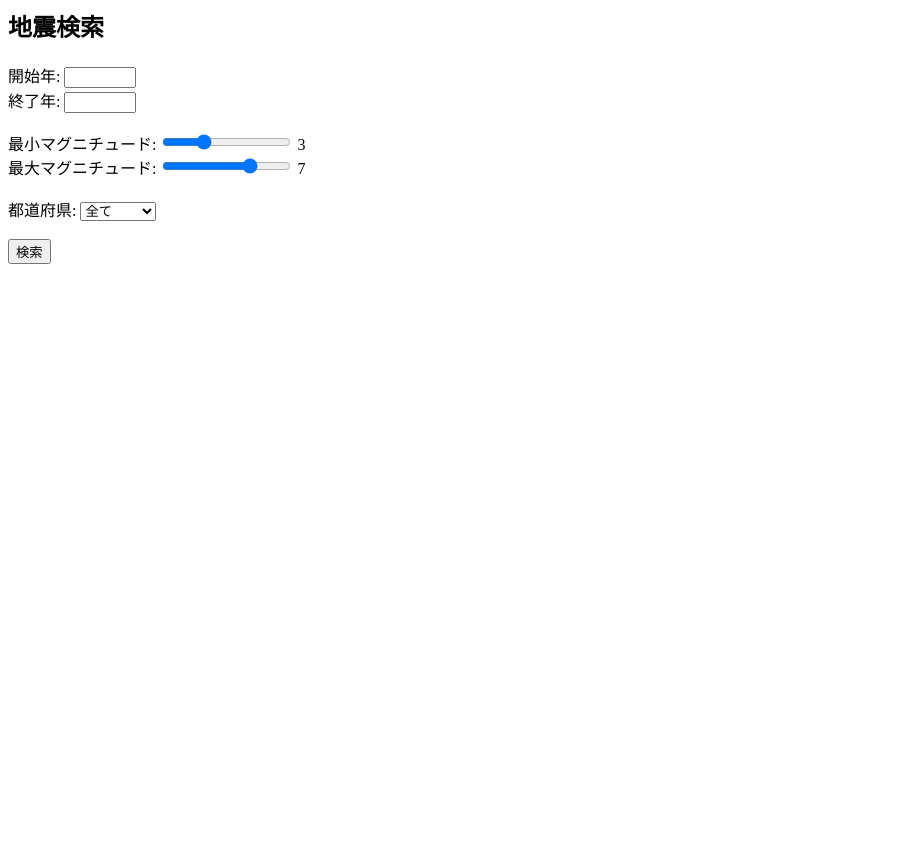
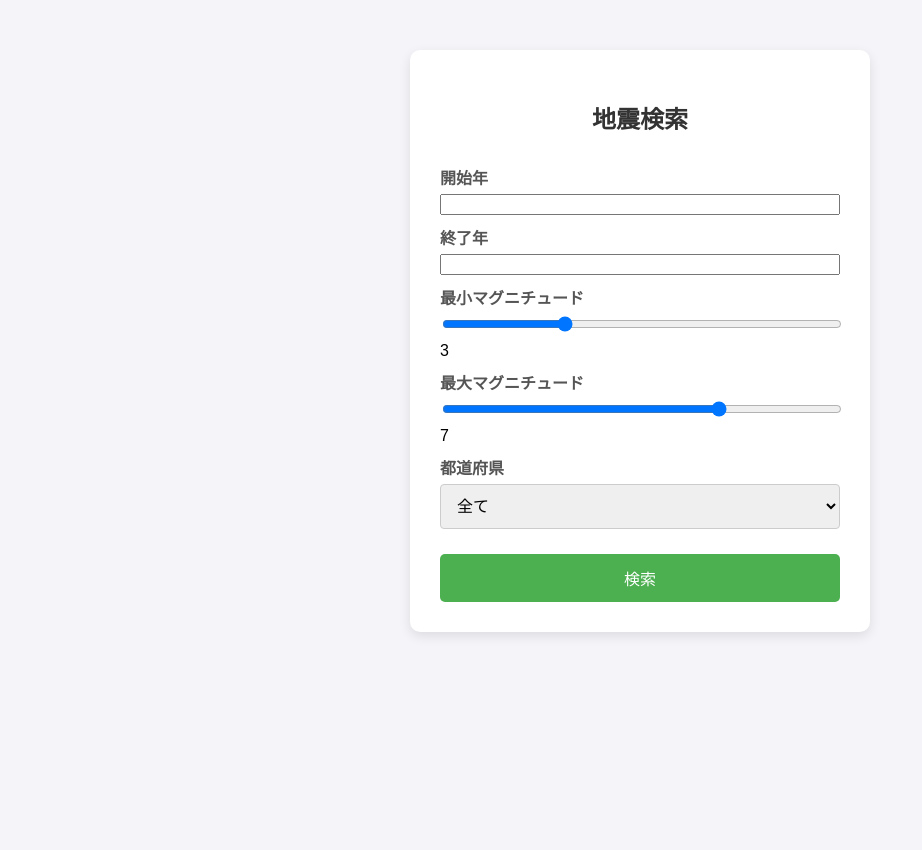
Before and after one commit to TechCat-Hello/quake_viz, a Django app: page /search/ in a window 1280 px wide. Shown: the whole page, without its empty margins (0-922 px from the left). Before the commit the page ends 264 px from the top, so only its background shows below. Run offline with Django 4.2, Linux system fonts and the light colour scheme; some libraries are stand-ins or nearby versions.

Commit message:
Update search page

```diff
--- a/quake/templates/quake/earthquake_search.html
+++ b/quake/templates/quake/earthquake_search.html
@@ -1,19 +1,158 @@
+{% load widget_tweaks %}
+
+<!DOCTYPE html>
+<html>
+<head>
+<title>地震検索</title>
+<style>
+body {
+  font-family: Arial, sans-serif;
+  background-color: #f4f4f9;
+  margin: 0;
+  padding: 0;
+  height: 100vh;
+  display: flex;
+  justify-content: center;
+  align-items: flex-start;
+  padding-top: 50px;
+}
+
+.container {
+  background-color: #fff;
+  padding: 30px;
+  border-radius: 10px;
+  box-shadow: 0 4px 12px rgba(0, 0, 0, 0.1);
+  width: 400px;
+}
+
+h2, h3 {
+  text-align: center;
+  color: #333;
+}
+
+form {
+  display: flex;
+  flex-direction: column;
+}
+
+label {
+  margin-top: 10px;
+  margin-bottom: 5px;
+  font-weight: bold;
+  color: #555;
+}
+
+/* 通常のセレクトボックス */
+select {
+  width: 100%;
+  padding: 12px;
+  margin-bottom: 10px;
+  border: 1px solid #ccc;
+  border-radius: 4px;
+  font-size: 16px;
+  box-sizing: border-box;
+}
+
+/* 開始年・終了年だけ特別に大きくする */
+select[name="start_year"], select[name="end_year"] {
+  font-size: 32px;
+  padding-top: 48px;  /* 上のパディングを増やす */
+  padding-bottom: 48px; /* 下のパディングを増やす */
+  height: 176px; /* 高さを2倍に設定 */
+  appearance: none;
+  -webkit-appearance: none;
+  -moz-appearance: none;
+  background-position: right 12px center;
+  background-repeat: no-repeat;
+}
+
+input[type="text"] {
+  width: 100%;
+  padding: 12px;
+  margin-bottom: 10px;
+  border: 1px solid #ccc;
+  border-radius: 4px;
+  font-size: 16px;
+  box-sizing: border-box;
+}
+
+input[type="range"] {
+  width: 100%;
+  margin-bottom: 10px;
+}
+
+button {
+  margin-top: 15px;
+  padding: 12px;
+  background-color: #4CAF50;
+  color: white;
+  border: none;
+  border-radius: 5px;
+  cursor: pointer;
+  font-size: 16px;
+}
+
+button:hover {
+  background-color: #45a049;
+}
+
+ul {
+  list-style: none;
+  padding: 0;
+}
+
+li {
+  background-color: #eef;
+  margin-bottom: 10px;
+  padding: 10px;
+  border-radius: 5px;
+}
+
+p {
+  text-align: center;
+  color: #777;
+}
+</style>
+</head>
+<body>
+
+<div class="container">
   <h2>地震検索</h2>
 
   <form method="get">
-  {{ form.start_year.label }}: {{ form.start_year }}<br>
-  {{ form.end_year.label }}: {{ form.end_year }}<br><br>
+    <label>{{ form.start_year.label }}</label>
+    {{ form.start_year|add_class:"custom-select" }}  <!-- widget_tweaks を使用してクラス追加 -->
 
-  {{ form.min_magnitude.label }}: {{ form.min_magnitude }}
-  <span id="min_mag_val">{{ form.min_magnitude.value }}</span><br>
+    <label>{{ form.end_year.label }}</label>
+    {{ form.end_year|add_class:"custom-select" }}  <!-- widget_tweaks を使用してクラス追加 -->
 
-  {{ form.max_magnitude.label }}: {{ form.max_magnitude }}
-  <span id="max_mag_val">{{ form.max_magnitude.value }}</span><br><br>
+    <label>{{ form.min_magnitude.label }}</label>
+    {{ form.min_magnitude }}
+    <span id="min_mag_val">{{ form.min_magnitude.value }}</span>
 
-  {{ form.prefecture.label }}: {{ form.prefecture }}<br><br>
+    <label>{{ form.max_magnitude.label }}</label>
+    {{ form.max_magnitude }}
+    <span id="max_mag_val">{{ form.max_magnitude.value }}</span>
+
+    <label>{{ form.prefecture.label }}</label>
+    {{ form.prefecture }}
 
     <button type="submit">検索</button>
   </form>
+
+  {% if results %}
+    <h3>検索結果</h3>
+    <ul>
+      {% for quake in results %}
+        <li>{{ quake.date }} - M{{ quake.magnitude }} - {{ quake.location }}</li>
+      {% endfor %}
+    </ul>
+  {% else %}
+    {% if form.is_bound %}
+      <p>該当する地震データは見つかりませんでした。</p>
+    {% endif %}
+  {% endif %}
+</div>
 
 <script>
 // スライダーの値をリアルタイムで表示
@@ -39,17 +178,5 @@
 });
 </script>
 
-{% if results %}
-  <h3>検索結果</h3>
-  <ul>
-    {% for quake in results %}
-      <li>
-        {{ quake.date }} - M{{ quake.magnitude }} - {{ quake.location }}
-      </li>
-    {% endfor %}
-  </ul>
-{% else %}
-  {% if form.is_bound %}
-    <p>該当する地震データは見つかりませんでした。</p>
-  {% endif %}
-{% endif %}
+</body>
+</html>
--- a/quakeapp/settings.py
+++ b/quakeapp/settings.py
@@ -29,6 +29,7 @@ INSTALLED_APPS = [
     "django.contrib.messages",
     "django.contrib.staticfiles",
     'quake',
+    'widget_tweaks',
 ]
 
 MIDDLEWARE = [
```
Also changed, not shown: quake/templates/login.html (+57 -4 lines). Lines whose indentation alone changed are shown as unchanged.
